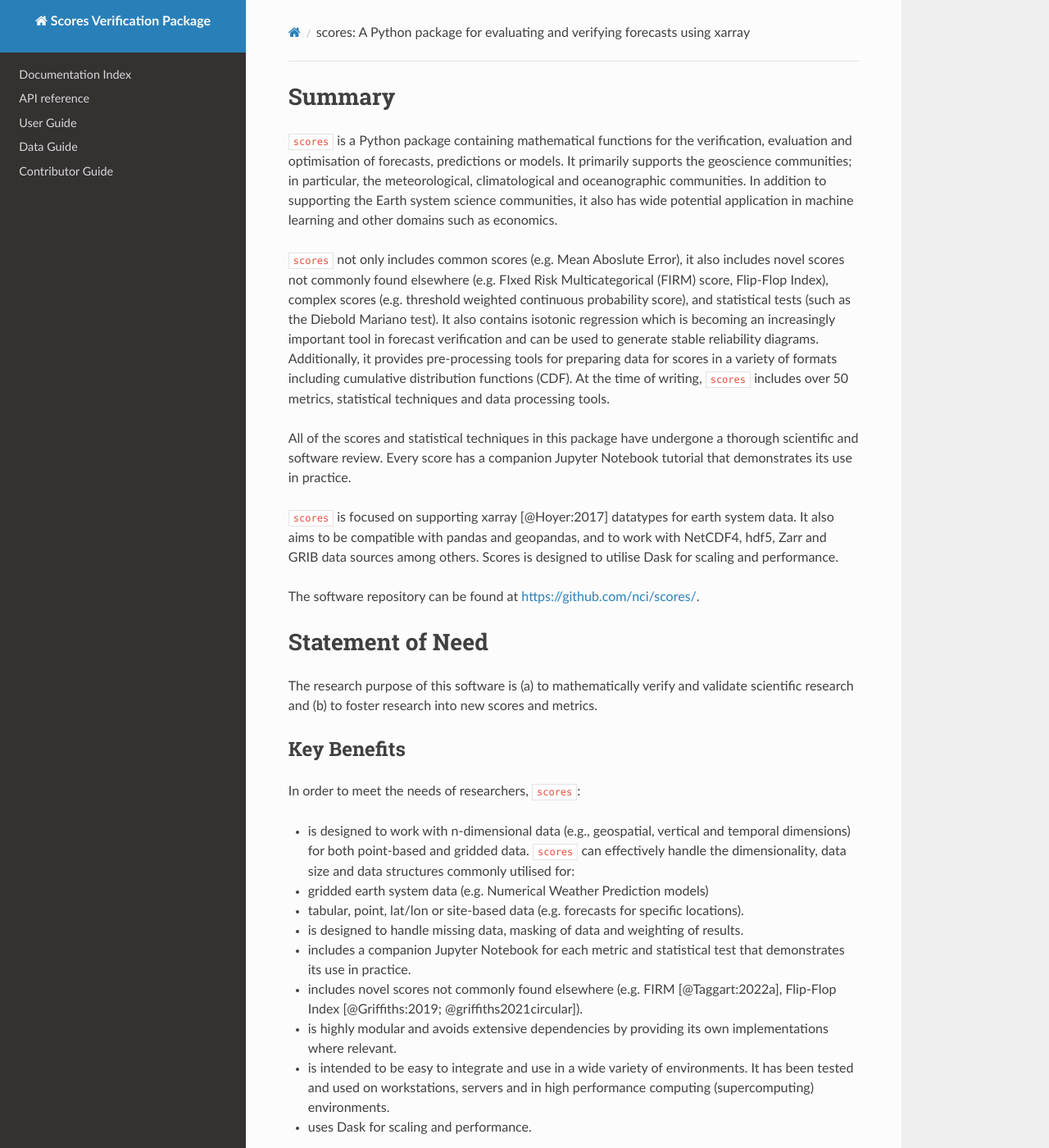
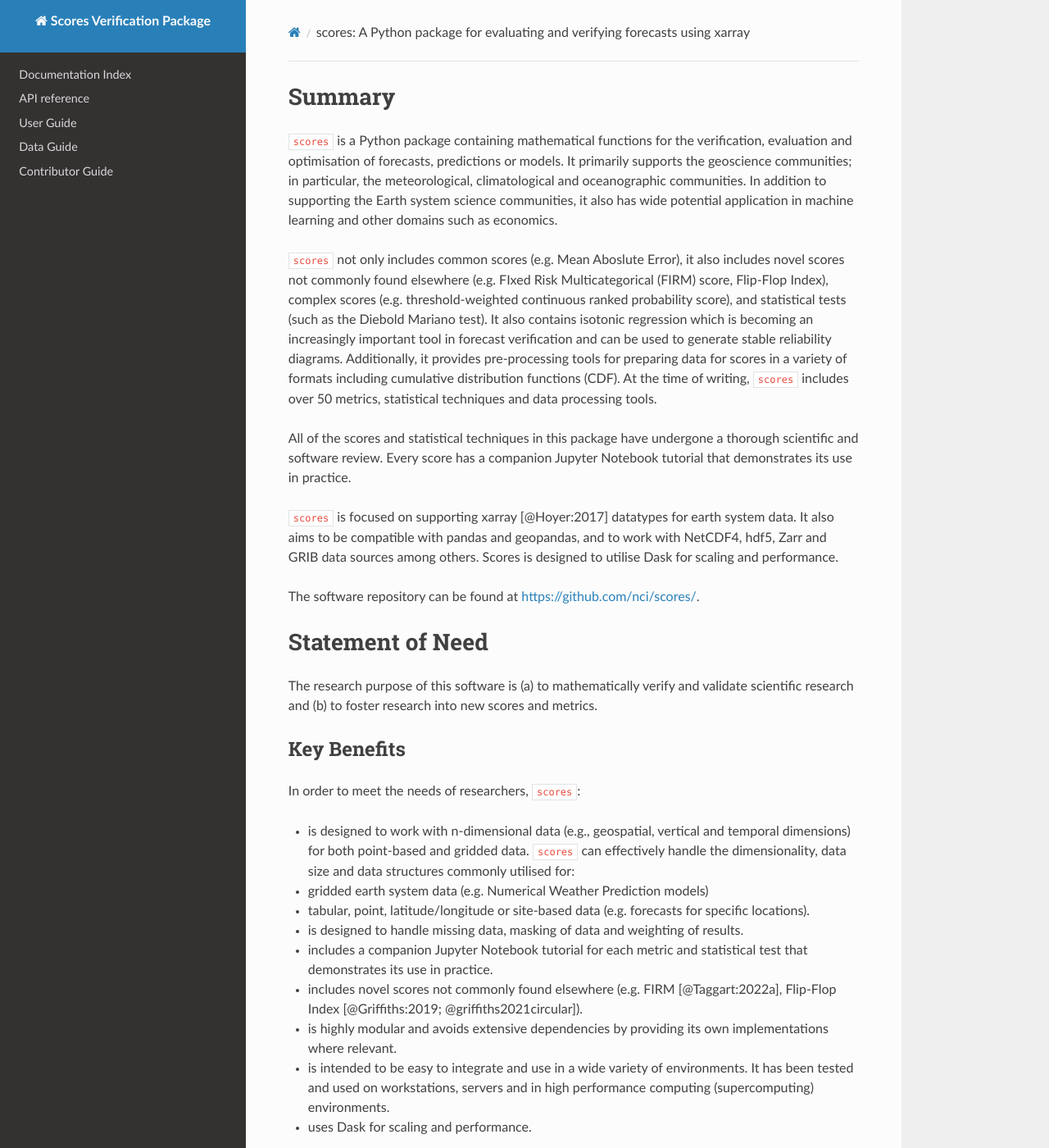
Before and after one commit to nci/scores, an MkDocs documentation site: the page built from docs/paper.md, in a window 1280 px wide and 1400 px high. Shown: the whole window at 82% size. Built offline with MkDocs 1.6.1, drawn with Linux system fonts in a browser that asks for light colours; nearby versions of some CDN libraries.

Commit message:
Apply suggestions from code review
Co-authored-by: Stephanie Chong <168800785+Steph-Chong@users.noreply.github.com>
Signed-off-by: Nicholas Loveday <48701367+nicholasloveday@users.noreply.github.com>

```diff
--- a/docs/paper.md
+++ b/docs/paper.md
@@ -27,7 +27,7 @@ bibliography: paper.bib
 
 `scores` is a Python package containing mathematical functions for the verification, evaluation and optimisation of forecasts, predictions or models. It primarily supports the geoscience communities; in particular, the meteorological, climatological and oceanographic communities. In addition to supporting the Earth system science communities, it also has wide potential application in machine learning and other domains such as economics.
 
-`scores` not only includes common scores (e.g. Mean Aboslute Error), it also includes novel scores not commonly found elsewhere (e.g. FIxed Risk Multicategorical (FIRM) score, Flip-Flop Index), complex scores (e.g. threshold weighted continuous probability score), and statistical tests (such as the Diebold Mariano test). It also contains isotonic regression which is becoming an increasingly important tool in forecast verification and can be used to generate stable reliability diagrams. Additionally, it provides pre-processing tools for preparing data for scores in a variety of formats including cumulative distribution functions (CDF). At the time of writing, `scores` includes over 50 metrics, statistical techniques and data processing tools.
+`scores` not only includes common scores (e.g. Mean Aboslute Error), it also includes novel scores not commonly found elsewhere (e.g. FIxed Risk Multicategorical (FIRM) score, Flip-Flop Index), complex scores (e.g. threshold-weighted continuous ranked probability score), and statistical tests (such as the Diebold Mariano test). It also contains isotonic regression which is becoming an increasingly important tool in forecast verification and can be used to generate stable reliability diagrams. Additionally, it provides pre-processing tools for preparing data for scores in a variety of formats including cumulative distribution functions (CDF). At the time of writing, `scores` includes over 50 metrics, statistical techniques and data processing tools.
 
 All of the scores and statistical techniques in this package have undergone a thorough scientific and software review. Every score has a companion Jupyter Notebook tutorial that demonstrates its use in practice.
 
@@ -45,9 +45,9 @@ In order to meet the needs of researchers, `scores`:
 
 - is designed to work with n-dimensional data (e.g., geospatial, vertical and temporal dimensions) for both point-based and gridded data. `scores` can effectively handle the dimensionality, data size and data structures commonly utilised for:
   - gridded earth system data (e.g. Numerical Weather Prediction models)
-  - tabular, point, lat/lon or site-based data (e.g. forecasts for specific locations).
+  - tabular, point, latitude/longitude or site-based data (e.g. forecasts for specific locations).
 - is designed to handle missing data, masking of data and weighting of results.
-- includes a companion Jupyter Notebook for each metric and statistical test that demonstrates its use in practice.
+- includes a companion Jupyter Notebook tutorial for each metric and statistical test that demonstrates its use in practice.
 - includes novel scores not commonly found elsewhere (e.g. FIRM [@Taggart:2022a], Flip-Flop Index [@Griffiths:2019; @griffiths2021circular]).
 - is highly modular and avoids extensive dependencies by providing its own implementations where relevant.
 - is intended to be easy to integrate and use in a wide variety of environments. It has been tested and used on workstations, servers and in high performance computing (supercomputing) environments.
```
